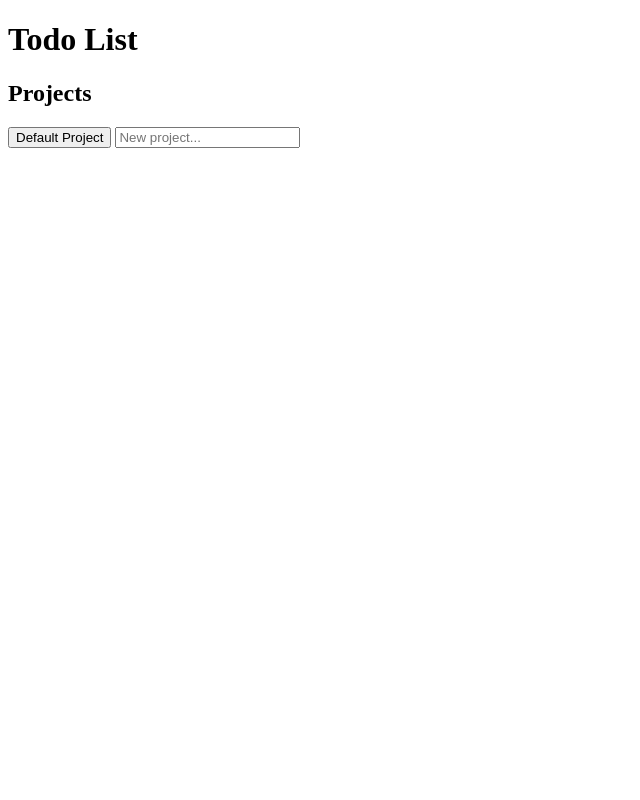
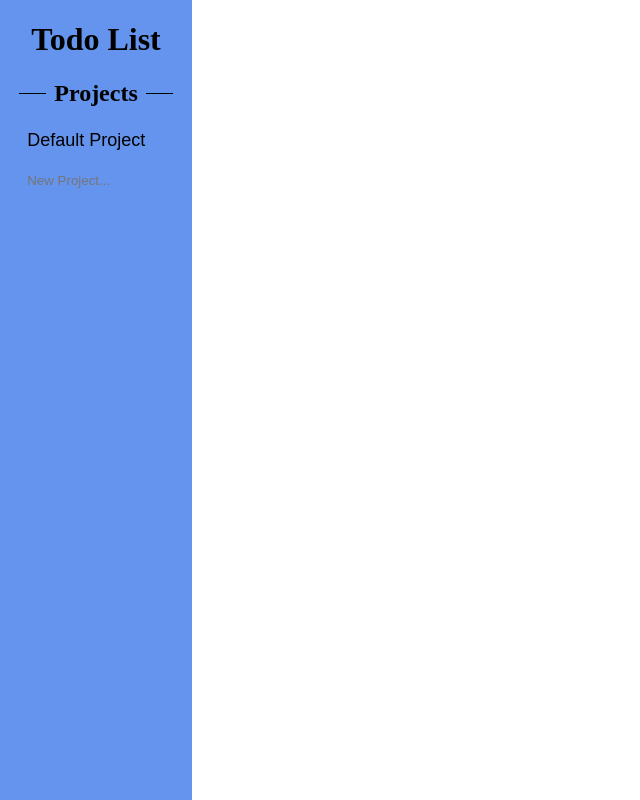
Before and after one commit to SGD14/odin-todo-list, a website built with webpack: page dist/index.html in a window 1280 px wide. Shown: the whole page, without its empty margins (0-640 px from the left). Built offline with Linux system fonts and the light colour scheme.

Commit message:
Add base project menu style

```diff
--- a/src/style.css
+++ b/src/style.css
@@ -0,0 +1,63 @@
+body {
+    margin: 0;
+    padding: 0;
+}
+
+#global-container {
+    display: grid;
+    grid-template-columns: 15% 85%;
+    min-height: 100vh;
+}
+
+.project-menu {
+    padding-left: 10%;
+    padding-right: 10%;
+    background-color: rgb(100, 148, 237);
+    text-align: center;
+}
+
+.project-menu > h2 {
+    display: flex;
+    justify-content: center;
+    align-items: center;
+    gap: 0.5rem;
+}
+
+.project-menu > h2 > .line {
+    flex: auto;
+    background-color: black;
+    height: 1px;
+}
+
+.project-list {
+    display: flex;
+    flex-direction: column;
+}
+
+.project-list > button {
+    padding-left: 0.5rem;
+    padding-right: 0.5rem;
+    padding-top: 0.2rem;
+    padding-bottom: 0.2rem;
+    font-size: large;
+    border: 0px;
+    border-radius: 10px;
+    background: none;
+    text-align: justify;
+}
+
+.project-list > button:hover, .project-list > button.selected {
+    background-color: rgb(148, 178, 235);
+}
+
+.project-list > input {
+    margin-top: 1rem;
+    padding-left: 0.5rem;
+    padding-right: 0.5rem;
+    padding-top: 0.2rem;
+    padding-bottom: 0.2rem;
+    border: 0px;
+    border-radius: 10px;
+    background: none;
+    text-align: justify;
+}
```
Also changed, not shown: dist/index.html, dist/main.js, 1 other file.
